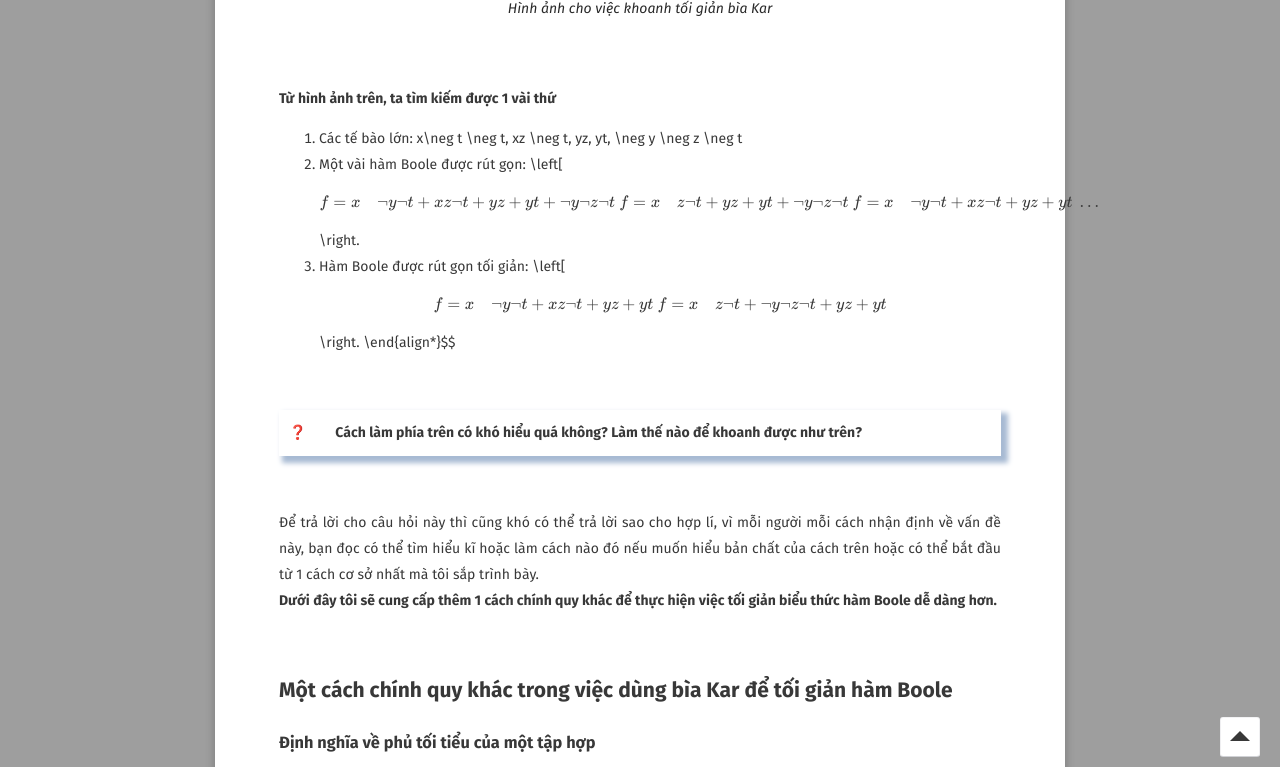
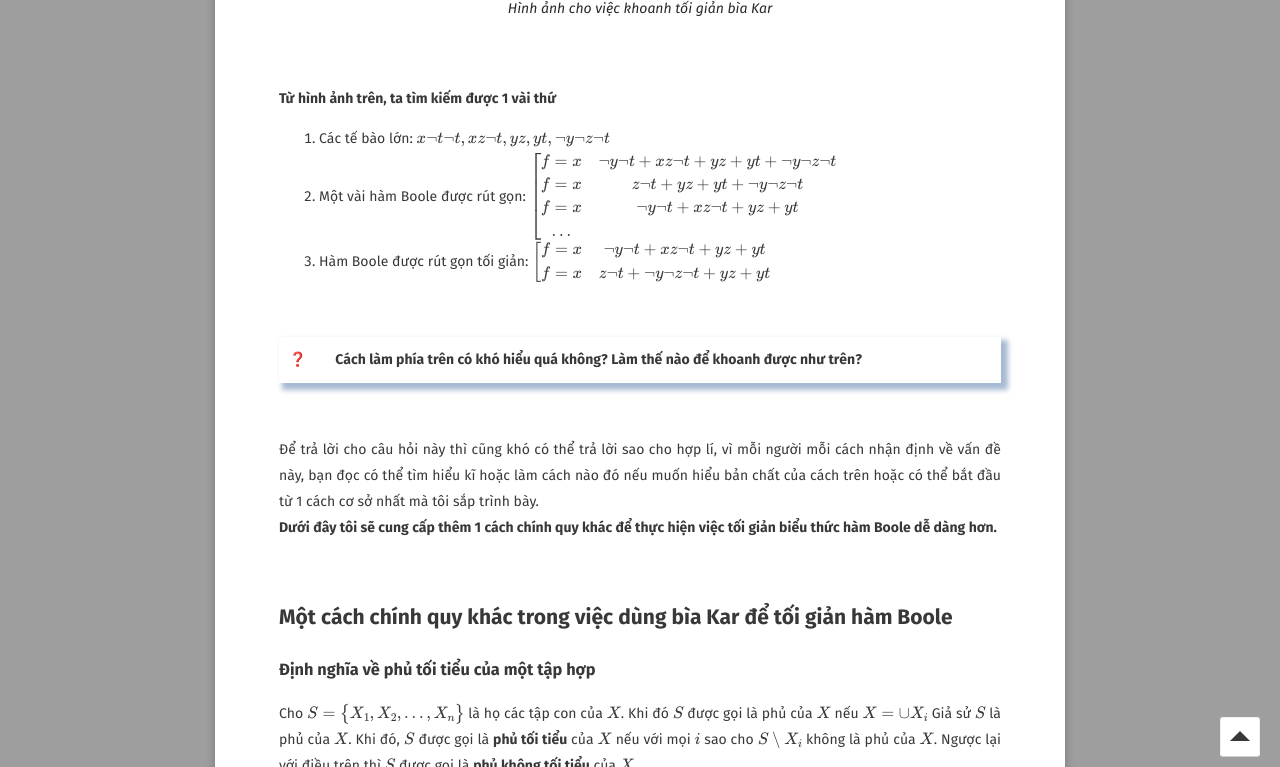
Before and after one commit to hieuhdh/deuteri, a Jekyll site: the page built from _posts/2021-10-15-[MATH]-Dai-so-Boole.md, in a window 1280 px wide and 900 px high, scrolled down 7390 px, cut to the strip 133-900 px from the top of the window. Built offline with Jekyll 4.4.1, drawn with Linux system fonts in a browser that asks for light colours; some web fonts are replaced; formulas are drawn with MathJax 3; comment, search, counter and statistics services are not loaded.

Commit message:
fix something

```diff
--- a/_posts/2021-10-15-[MATH]-Dai-so-Boole.md
+++ b/_posts/2021-10-15-[MATH]-Dai-so-Boole.md
@@ -202,10 +202,9 @@ Quay trở lại **bài toán 1**, thay vì ta xem $$x, y, z, t$$ là các biế
 <br>
 <div><strong>Từ hình ảnh trên, ta tìm kiếm được 1 vài thứ </strong></div>
 
-1. Các tế bào lớn: x\neg t \neg t, xz \neg t, yz, yt, \neg y \neg z \neg t
-2. Một vài hàm Boole được rút gọn: \left[ \begin{array}{cc}  f = x& \neg y \neg t + xz \neg t + yz + yt + \neg y \neg z \neg t \\  f = x&z \neg t + yz + yt + \neg y \neg z \neg t \\ f = x& \neg y \neg t + xz \neg t + yz + yt \\  ... \end{array} \right.
-3. Hàm Boole được rút gọn tối giản: \left[ \begin{array}{cc}  f = x& \neg y \neg t + xz \neg t + yz + yt \\ f = x&z \neg t + \neg y \neg z \neg t + yz + yt  \end{array} \right.
-\end{align*}$$
+1. Các tế bào lớn: $$x\neg t \neg t, xz \neg t, yz, yt, \neg y \neg z \neg t $$
+2. Một vài hàm Boole được rút gọn: $$\left[ \begin{array}{cc}  f = x& \neg y \neg t + xz \neg t + yz + yt + \neg y \neg z \neg t \\  f = x&z \neg t + yz + yt + \neg y \neg z \neg t \\ f = x& \neg y \neg t + xz \neg t + yz + yt \\  ... \end{array} \right.$$
+3. Hàm Boole được rút gọn tối giản: $$\left[ \begin{array}{cc}  f = x& \neg y \neg t + xz \neg t + yz + yt \\ f = x&z \neg t + \neg y \neg z \neg t + yz + yt  \end{array} \right.$$
 
 <br>
 <table>
```
Also changed, not shown: other parts of _posts/2021-10-15-[MATH]-Dai-so-Boole.md (+2 -0 lines).
